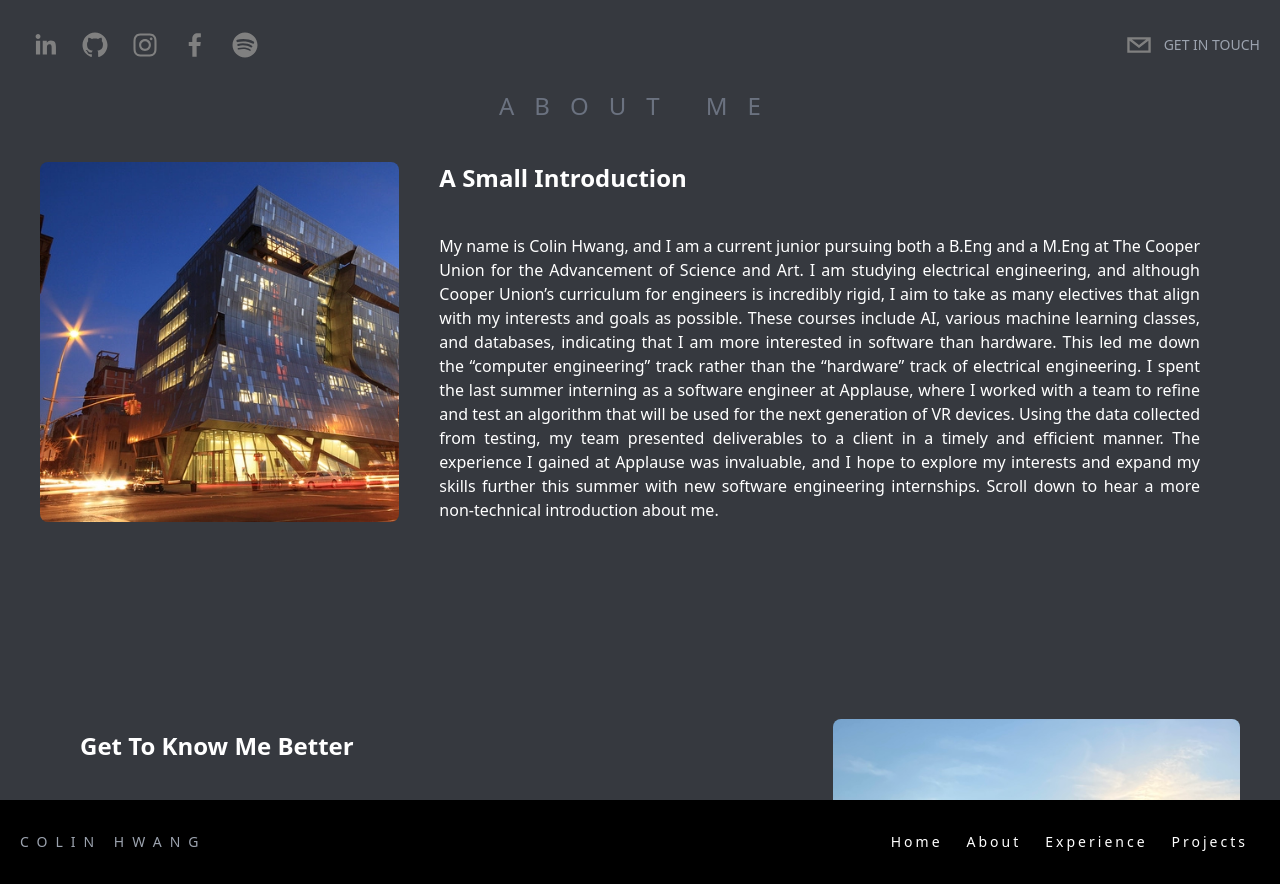
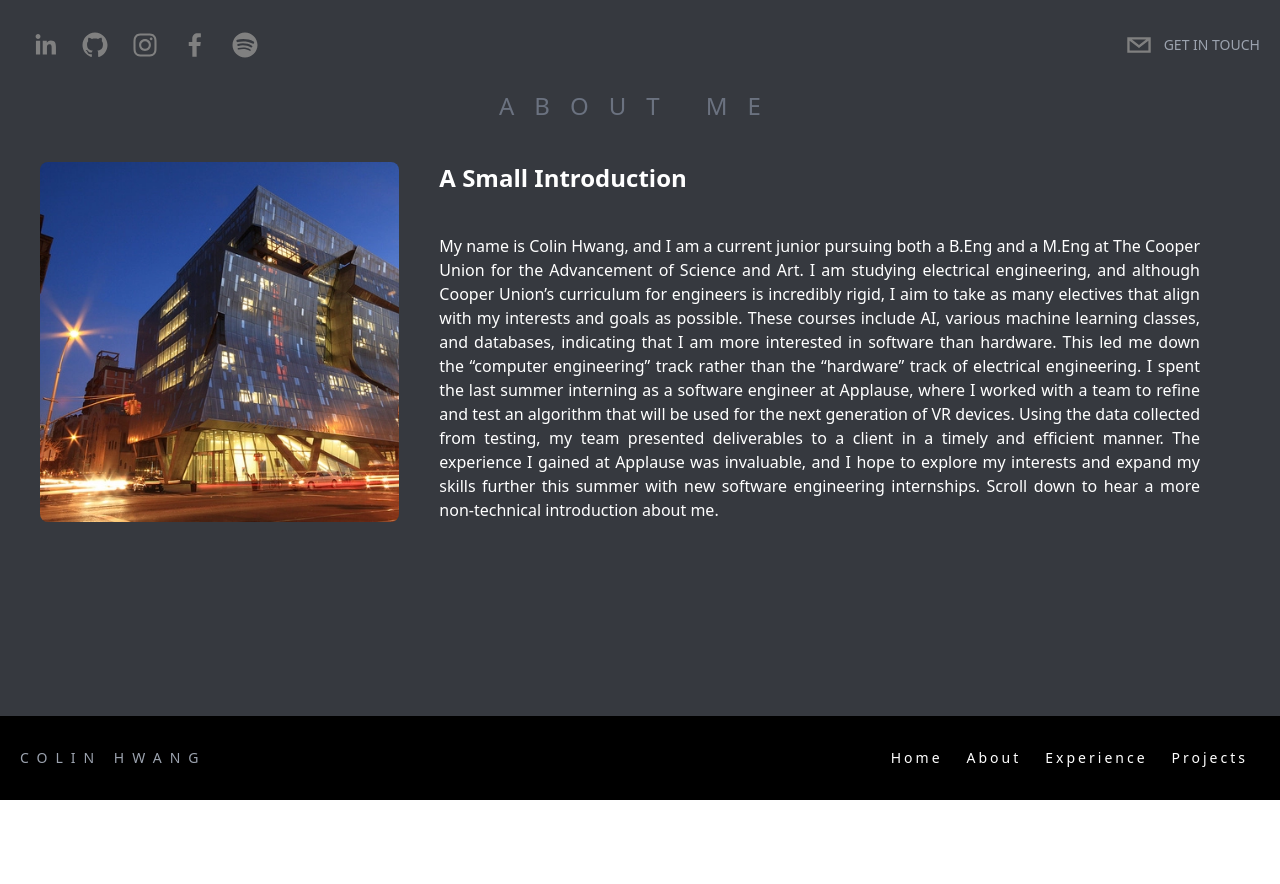
Before and after one commit to colinh09/Personal-Website, a Next.js app: page /AboutMe in a window 1280 px wide. After the commit the page ends 800 px from the top, so only its background shows below. Built offline with nearby package versions, Linux system fonts and the light colour scheme.

Commit message:
please please please

```diff
--- a/pages/AboutMe.tsx
+++ b/pages/AboutMe.tsx
@@ -12,13 +12,13 @@ import Image from 'next/image'
 
 const Home: NextPage = () => {
     return (
-        <div className = "overflow-y-scroll">
+        <div>
             {/* <div className="flex flex-col relative text-center md:text-left md:flex-row max-w-7xl px-10 justify-evenly mx-auto items-center">
                 <h3 className="absolute top-24 uppercase tracking-[20px] text-gray-500 text-2xl ">
                     ABOUT ME
                 </h3>
             </div> */}
-             <div className="bg-[#36393f] text-white h-screen z-0">
+             <div className="bg-[#36393f] text-white h-screen z-0 overflow-y-scroll">
                 {/* Header */}
                 <Header />
                 <div className="flex relative text-center md:text-left md:flex-row max-w-7xl px-10 lg:pb-10 pb-10 justify-evenly mx-auto items-center">
@@ -100,10 +100,10 @@ const Home: NextPage = () => {
                                 </p>
                         </div>
                     </div>
+                    <div className = "bg-black sticky bottom-0 text-white">
+                        <Footer />
+                    </div>
              </div>
-             <div className = "bg-black sticky bottom-0 text-white">
-                    <Footer />
-            </div>
         </div>
     )
 }
--- a/pages/Experience.tsx
+++ b/pages/Experience.tsx
@@ -8,8 +8,8 @@ import Image from 'next/image'
 
 const Home: NextPage = () => {
     return (
-        <div className = "overflow-y-scroll">
-            <div className="bg-[#36393f] text-white h-screen z-0">
+        <div>
+            <div className="bg-[#36393f] text-white h-screen overflow-y-scroll z-0 ">
                 <Header />
                 <div className="flex relative text-center md:text-left md:flex-row max-w-7xl px-10 lg:pb-10 pb-5 justify-evenly mx-auto items-center">
                     <h3 className="relative top-15 uppercase tracking-[20px] text-gray-500 text-2xl ">
```
